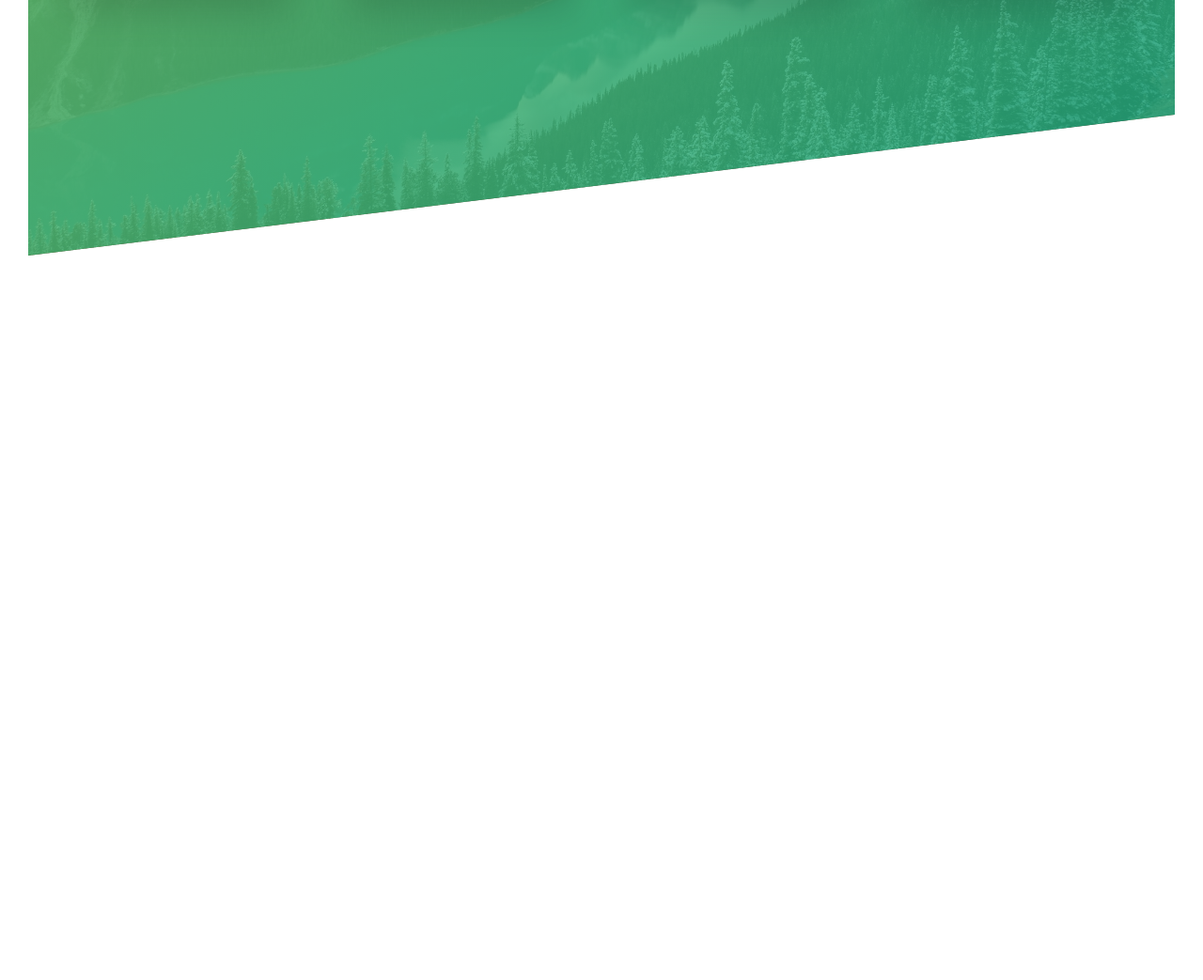
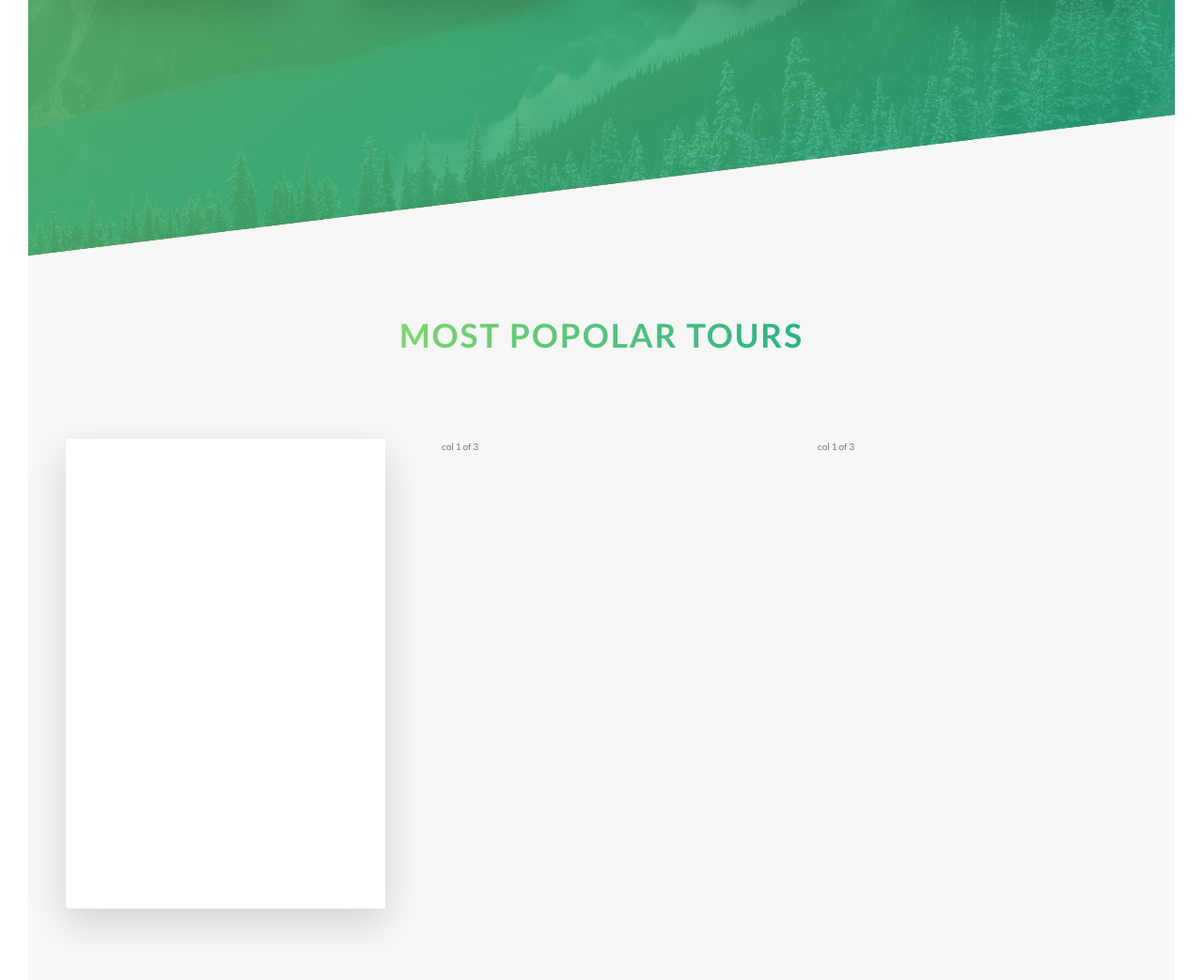
Before and after one commit to geppy00/NatoursProject, a website: page index.html in a window 1280 px wide. Shown: the part 1995-3038 px from the top of the page at 94% size. Before the commit the page ends 2267 px from the top, so only its background shows below. Drawn offline with Linux system fonts and the light colour scheme.

Commit message:
Iniziata la 4 parte del sito

```diff
--- a/index.html
+++ b/index.html
@@ -110,6 +110,34 @@
                     </div>
                 </div>
             </section>
+
+            <section class="section-tours">
+                <div class="u-center-text u-margin-bottom-big">
+                    <h2 class="heading-secondary">
+                            most popolar tours
+                    </h2>
+                </div>
+
+                <div class="row">
+                    <div class="col-1-of-3">
+                        <div class="card">
+                            <div class="card__side card__side--front">
+                                Card One Text Test FRONT
+                            </div>
+
+                            <div class="card__side card__side--back card__side--back-1">
+                                Card One Text Test BACK
+                            </div>
+                        </div>
+                    </div>
+                    <div class="col-1-of-3">
+                        col 1 of 3
+                    </div>
+                    <div class="col-1-of-3">
+                        col 1 of 3
+                    </div>
+                </div>
+            </section>
        </main>
     </body>
 </html>
--- a/sass/abstract/_variables.scss
+++ b/sass/abstract/_variables.scss
@@ -3,6 +3,10 @@ $color-black: #000;
 $color-primary: #55c57a;
 $color-primary-light: #7ed56f;
 $color-primary-dark: #28b485;
+$color-secondary-light: #ffb900;
+$color-secondary-dark: #ff7730;
+$color-tertiary-light: #2998ff;
+$color-tertiary-dark: #5643fa;
 $color-gray-dark: #777;
 $color-text-white: #fff;
 $color-gray-light-1: #f7f7f7;
--- a/sass/base/_typography.scss
+++ b/sass/base/_typography.scss
@@ -45,7 +45,7 @@ body {
     transition: all .2s;
 
     &:hover {
-        transform: skewY(2deg) skewX(15deg) scale(1.1);
+        transform: skewY(2deg) skewX(10deg) scale(1.1);
         text-shadow: .5rem 1rem 2rem rgba($color-black, .2);
     }
 }
--- /dev/null
+++ b/sass/components/_card.scss
@@ -0,0 +1,41 @@
+.card {
+    perspective: 150rem;
+    -moz-perspective: 150rem;
+    position: relative;
+    height: 50rem;
+
+    &__side {
+        color: #fff;
+        font-size: 2rem;
+        height: 50rem;
+        transition: all .8s ease;
+        position: absolute;
+        top: 0;
+        left: 0;
+        width: 100%;
+        backface-visibility: hidden;
+        border-radius: 3px;
+        box-shadow: 0 1.5rem 4rem rgba($color-black, .15);
+
+        &--front {
+            background-color: $color-text-white;
+        }
+
+        &--back {
+            background-color: green;
+            transform: rotateY(180deg);
+
+            &-1 {
+                background-image: linear-gradient(to right bottom, $color-secondary-light, $color-secondary-dark);
+            }
+        }
+    }
+
+    &:hover  &__side--front {
+        transform: rotateY(180deg);
+    }
+
+    &:hover  &__side--back {
+        transform: rotateY(0);
+    }
+}
--- a/sass/main.scss
+++ b/sass/main.scss
@@ -8,11 +8,10 @@
 @import "base/typography";
 @import "base/utilities";
 
-
+@import "components/card";
 @import "components/buttons";
 @import "components/composition";
 @import "components/features-box";
-
 
 @import "layout/grid";
 @import "layout/header";
--- a/sass/pages/_home.scss
+++ b/sass/pages/_home.scss
@@ -15,3 +15,9 @@
         transform: skewY(7deg);
     }
 }
+
+.section-tours {
+    background-color: $color-gray-light-1;
+    padding: 25rem 0 50rem 0;
+    margin-top: -12rem;
+}
```
Also changed, not shown: css/style.css, sass/main.css (added), 1 other file.
